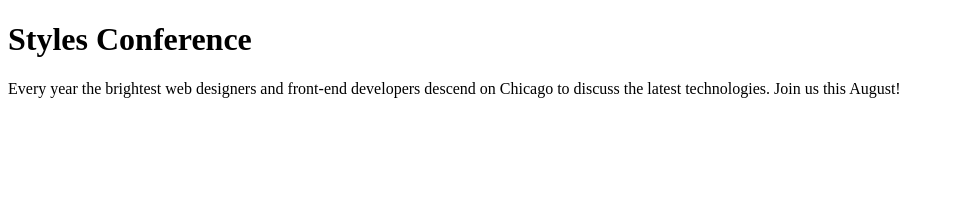
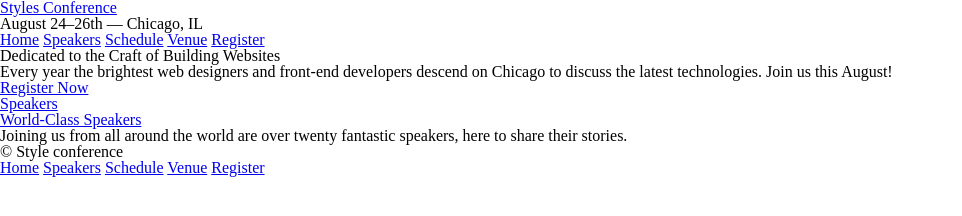
Before and after one commit to sanjeev-rathore-vst-au4/style_confrence, a plain HTML site: page index.html in a window 1280 px wide. Shown: the whole page, without its empty margins (0-962 px from the left). Drawn offline with Linux system fonts and the light colour scheme.

Commit message:
add assets folder, added all nav files

```diff
--- /dev/null
+++ b/assets/stylesheets/main.css
@@ -0,0 +1,48 @@
+/* http://meyerweb.com/eric/tools/css/reset/
+   v2.0 | 20110126
+   License: none (public domain)
+*/
+
+html, body, div, span, applet, object, iframe,
+h1, h2, h3, h4, h5, h6, p, blockquote, pre,
+a, abbr, acronym, address, big, cite, code,
+del, dfn, em, img, ins, kbd, q, s, samp,
+small, strike, strong, sub, sup, tt, var,
+b, u, i, center,
+dl, dt, dd, ol, ul, li,
+fieldset, form, label, legend,
+table, caption, tbody, tfoot, thead, tr, th, td,
+article, aside, canvas, details, embed,
+figure, figcaption, footer, header, hgroup,
+menu, nav, output, ruby, section, summary,
+time, mark, audio, video {
+	margin: 0;
+	padding: 0;
+	border: 0;
+	font-size: 100%;
+	font: inherit;
+	vertical-align: baseline;
+}
+/* HTML5 display-role reset for older browsers */
+article, aside, details, figcaption, figure,
+footer, header, hgroup, menu, nav, section {
+	display: block;
+}
+body {
+	line-height: 1;
+}
+ol, ul {
+	list-style: none;
+}
+blockquote, q {
+	quotes: none;
+}
+blockquote:before, blockquote:after,
+q:before, q:after {
+	content: '';
+	content: none;
+}
+table {
+	border-collapse: collapse;
+	border-spacing: 0;
+}
--- a/index.html
+++ b/index.html
@@ -3,9 +3,45 @@
   <head>
         <meta charset="utf-8">
         <title> style conference </title>
+        <link rel="stylesheet" href="./assets/stylesheets/main.css">
   </head>
   <body>
-        <h1>Styles Conference</h1>
-        <p>Every year the brightest web designers and front-end developers descend on Chicago to discuss the latest technologies. Join us this August!</p>
+        <header>
+			<h1>
+			<a href="./index.html"> Styles Conference</a>
+			</h1>
+			<h3>August 24&ndash;26th &mdash; Chicago, IL</h3>
+			<nav>
+				<a href="index.html">Home</a>
+				<a href="speakers.html">Speakers</a>
+				<a href="schedule.html">Schedule</a>
+				<a href="venue.html">Venue</a>
+				<a href="register.html">Register</a>
+			</nav>
+		</header>
+		<section>
+			<h2>Dedicated to the Craft of Building Websites</h2>
+			<p>Every year the brightest web designers and front-end developers descend on Chicago to discuss the latest technologies. Join us this August!</p>
+			<a href="register.html">Register Now</a>
+		</section>
+		<section>
+			<section>
+				<a href="speakers.html">
+					<h5>Speakers</h5>
+					<h3>World-Class Speakers</h3>
+				</a>
+				<p>Joining us from all around the world are over twenty fantastic speakers, here to share their stories.</p>
+			</section>
+		</section>
+		<footer>
+			<small>&copy; Style conference</small>
+			<nav>
+				<a href="index.html">Home</a>
+				<a href="speakers.html">Speakers</a>
+				<a href="schedule.html">Schedule</a>
+				<a href="venue.html">Venue</a>
+				<a href="register.html">Register</a>
+			</nav>
+		</footer>
   </body>
 </html>
```
Also changed, not shown: register.html (added, +33 -0 lines), schedule.html (added, +32 -0 lines), speakers.html (added, +32 -0 lines), venue.html (added, +32 -0 lines).
